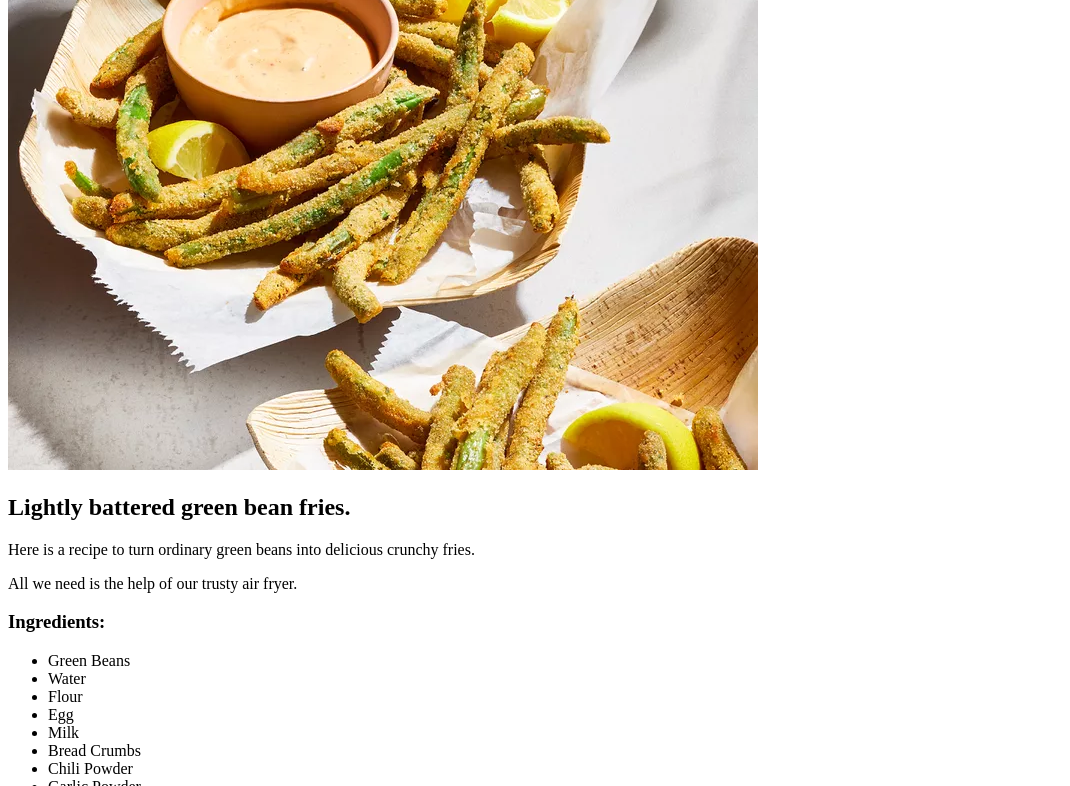
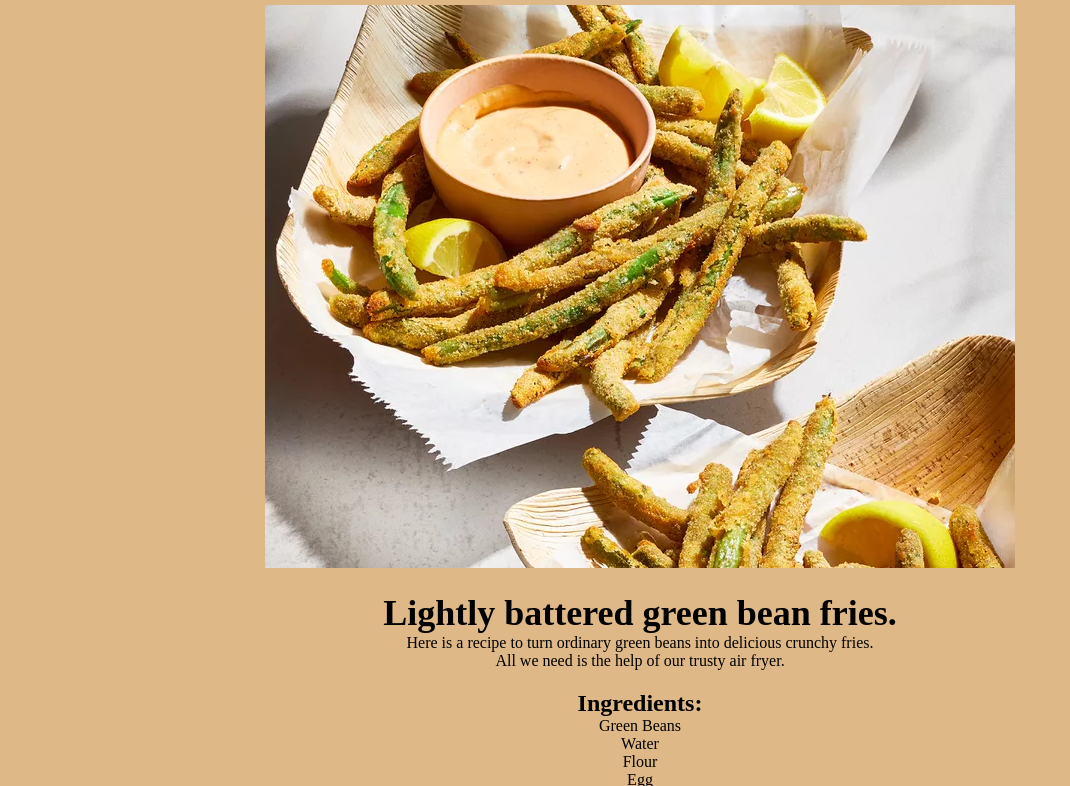
Before and after one commit to Clutzz0/odin-recipies, a plain HTML site: page recipes/green-bean-fries.html in a window 1280 px wide. Shown: the part 173-959 px from the top of the page, without its empty margins (0-1070 px from the left). Drawn offline with Linux system fonts and the light colour scheme.

Commit message:
Add styles to the pages

```diff
--- /dev/null
+++ b/css/recipe-styles.css
@@ -0,0 +1,34 @@
+* {
+	box-sizing: border-box;
+	margin: 0;
+	padding: 0;
+}
+
+body {
+	background-color: burlywood;
+}
+
+main {
+	text-align: center;
+	margin-top: 100px;
+}
+
+h1 {
+	font-size: 50px;
+	margin-bottom: 20px;
+}
+
+h2 {
+	font-size: 36px;
+	margin-top: 20px;
+}
+
+h3 {
+	font-size: 24px;
+	margin-top: 20px;
+}
+
+p,
+ul li {
+	font-size: 16px;
+}
--- /dev/null
+++ b/css/styles.css
@@ -0,0 +1,32 @@
+* {
+	box-sizing: border-box;
+	padding: 0;
+	margin: 0;
+}
+
+body {
+	background-color: burlywood;
+}
+
+main {
+	text-align: center;
+	margin-top: 500px;
+	font-family: Arial, Helvetica, sans-serif;
+}
+
+/* Title */
+h1 {
+	font-size: 50px;
+	margin-bottom: 20px;
+}
+
+/* List Items */
+a {
+	color: darkred;
+	font-size: 24px;
+}
+
+li {
+	margin: 30px;
+	list-style: none;
+}
--- a/recipes/green-bean-fries.html
+++ b/recipes/green-bean-fries.html
@@ -4,8 +4,10 @@
 		<meta charset="UTF-8" />
 		<meta name="viewport" content="width=device-width, initial-scale=1.0" />
 		<title>GB Recipe</title>
+		<link rel="stylesheet" href="../css/recipe-styles.css" />
 	</head>
 	<body>
+		<main>
 			<h1>Green Bean Fries</h1>
 			<img
 				src="../img/green-bean-fries.webp"
@@ -32,5 +34,6 @@
 				<li>Cooking Spray</li>
 				<li>Lemon Wedges</li>
 			</ul>
+		</main>
 	</body>
 </html>
```
Also changed, not shown: index.html (+3 -0 lines), recipes/candied-yams.html (+6 -1 lines), recipes/onion-rings.html (+3 -0 lines). Lines whose indentation alone changed are shown as unchanged.
